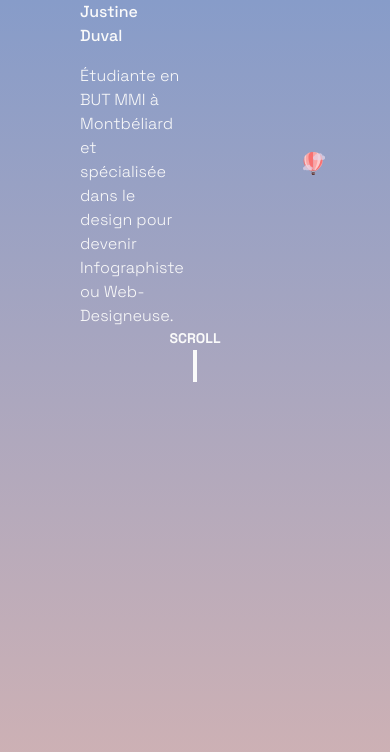
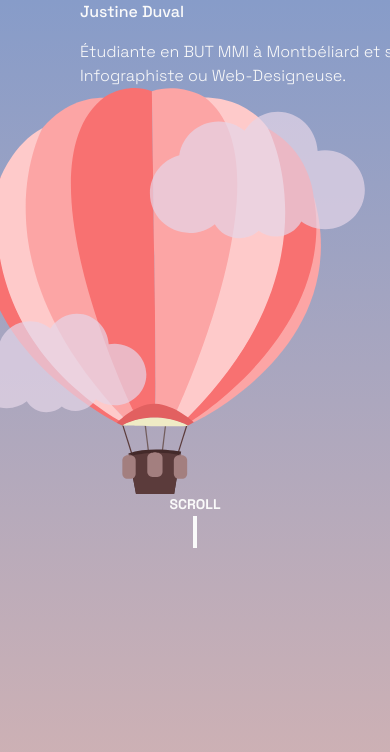
Before and after one commit to duval-justine/Portfolio_Justine_Duval, a Vue app: page / in a window 390 px wide. Shown: the top 752 px of the page. Built offline with nearby package versions, Linux system fonts and the light colour scheme.

Commit message:
Mongolfiere responsive

```diff
--- a/src/components/MongolfiereNuages.vue
+++ b/src/components/MongolfiereNuages.vue
@@ -1,6 +1,6 @@
 <template>
     <svg width="528" height="550" viewBox="0 0 528 550" fill="none" xmlns="http://www.w3.org/2000/svg"
-        class="w-[527.79px] h-[549.76px]" preserveAspectRatio="none">
+        class="md:w-[527.79px] md:h-[549.76px]" preserveAspectRatio="none">
         <path d="M200.805 455.786L199.163 456.3L211.26 494.925L212.902 494.411L200.805 455.786Z" fill="#5B3B3B"></path>
         <path d="M274.016 494.473L275.658 494.988L287.755 456.363L286.112 455.849L274.016 494.473Z" fill="#5B3B3B">
         </path>
@@ -8,11 +8,9 @@
         </path>
         <path d="M259.322 452.267L257.614 452.058L252.688 492.231L254.396 492.441L259.322 452.267Z" fill="#725D5D">
         </path>
-        <path
-            d="M217.981 549.757H269.607L279.072 492.109C279.072 492.109 236.05 484.365 207.656 494.69L217.981 549.757Z"
+        <path d="M217.981 549.757H269.607L279.072 492.109C279.072 492.109 236.05 484.365 207.656 494.69L217.981 549.757Z"
             fill="#442A2A"></path>
-        <path
-            d="M208.344 498.587C208.344 498.587 244.646 488.666 278.203 497.271L269.598 549.757H217.972L208.344 498.587Z"
+        <path d="M208.344 498.587C208.344 498.587 244.646 488.666 278.203 497.271L269.598 549.757H217.972L208.344 498.587Z"
             fill="#5B3B3B"></path>
         <path
             d="M246.961 493.829H240.198C236.363 493.829 233.254 496.938 233.254 500.773V519.582C233.254 523.417 236.363 526.525 240.198 526.525H246.961C250.795 526.525 253.904 523.417 253.904 519.582V500.773C253.904 496.938 250.795 493.829 246.961 493.829Z"
@@ -63,5 +61,4 @@
             d="M232 387.873C232 410.95 212.749 429.646 188.989 429.646C179.422 429.646 170.585 426.621 163.443 421.494C158.242 430.925 147.998 437.33 136.215 437.33C129.177 437.33 122.673 435.039 117.486 431.178C112.012 436.039 104.713 438.988 96.7101 438.988C85.3447 438.988 75.413 433.026 70.0692 424.152C62.6791 429.963 53.2688 433.444 43.0112 433.444C19.2508 433.444 0 414.747 0 391.671C0 372.38 13.4508 356.151 31.7371 351.354C34.8 331.189 52.6822 315.72 74.2921 315.72C84.9276 315.72 94.6378 319.455 102.145 325.657C109.822 313.581 123.09 305.594 138.157 305.594C160.914 305.594 179.526 323.784 181.064 346.81C183.632 346.341 186.278 346.101 188.989 346.101C212.749 346.101 232 364.797 232 387.873Z"
             fill="#E5D6E9" fill-opacity="0.7"></path>
     </svg>
-
 </template>
--- a/src/views/AccueilView.vue
+++ b/src/views/AccueilView.vue
@@ -7,7 +7,7 @@
           <!-- Header -->
           <Header class="relative z-10" />
           <!-- Textes et Illustration -->
-          <div class="flex lg:flex-row gap-36 items-center sm:flex-col md:flex-col">
+          <div class="flex xs:flex-row  xs:gap-36 xs:items-center justify-center 3xs:flex-col">
             <!-- Textes -->
             <div class="w-[750px] flex flex-col gap-4 ">
               <h1 class="font-space-grotesk font-medium lg:text-6xl md:text-4xl text-Extended/red/50 ml-20 sm:text-2xl">
```
